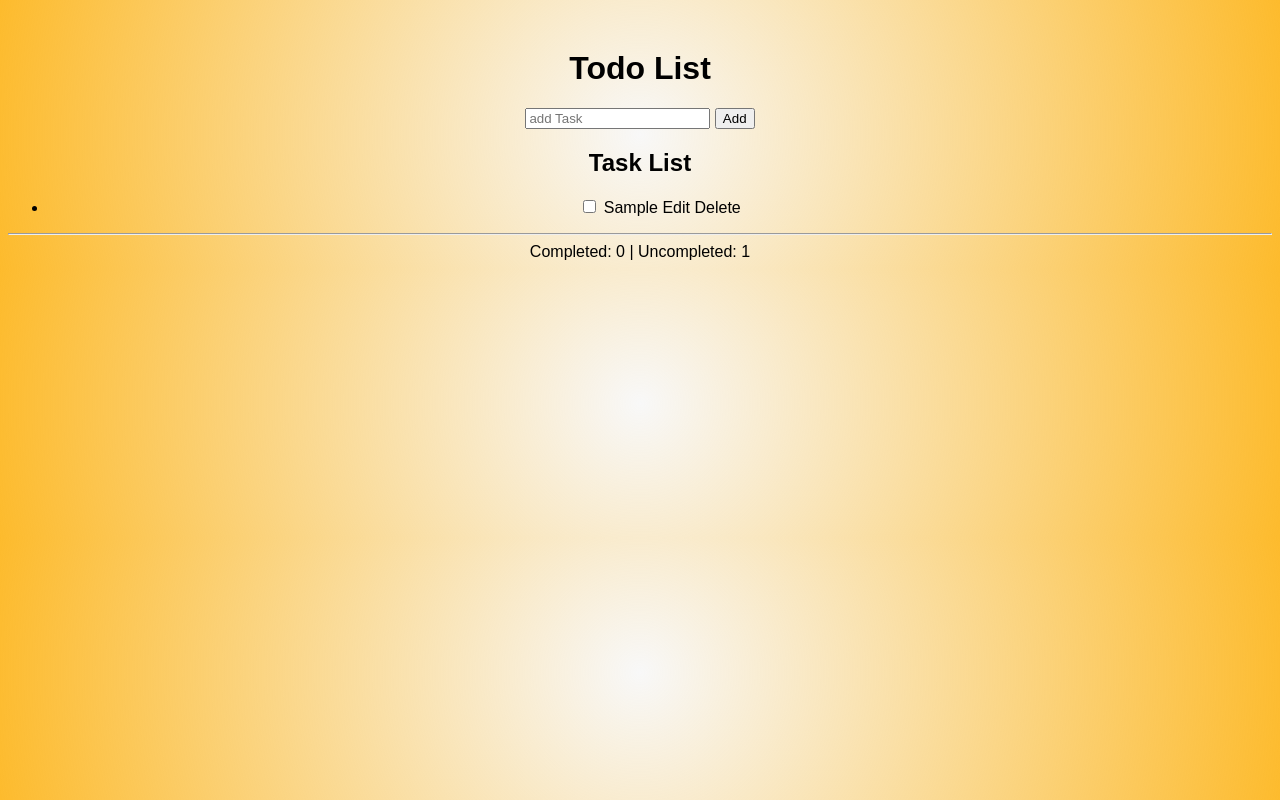
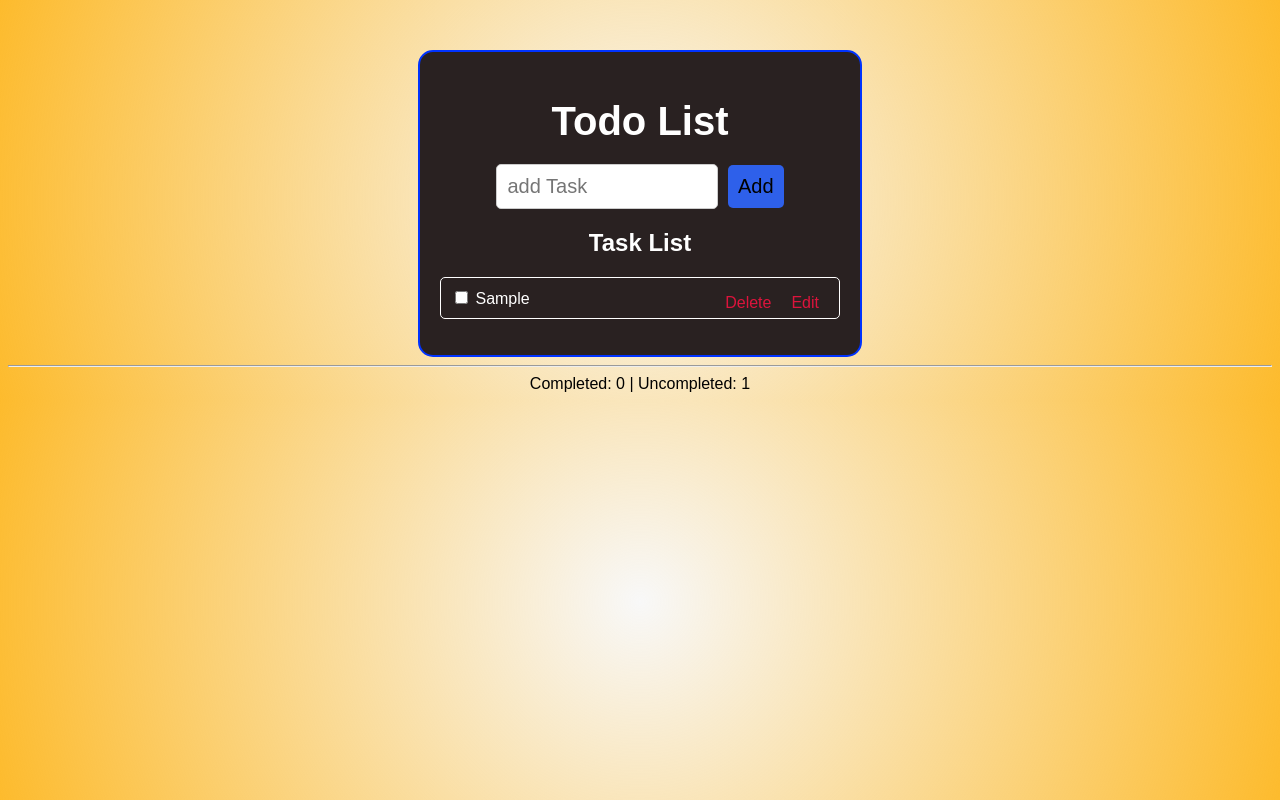
Before and after one commit to insightvigil/To-Do-ListApp, a plain HTML site: page index.html in a window 1280 px wide. Both pictures are taken after typing "Sample" into the empty fields and a click on the button "Add". Drawn offline with Linux system fonts and the light colour scheme.

Commit message:
Agregue los cambios en los containers

```diff
--- a/CSS/style.css
+++ b/CSS/style.css
@@ -5,8 +5,89 @@ body {
   text-align: center;
   margin-top: 50px;
 }
+
+
+#todo-container {
+  background: rgb(41, 33, 33);
+  width: 400px;
+  margin: 0 auto;
+  border: 2px solid #0033ff;
+  padding: 20px;
+  color: white;
+  border-radius: 15px;
+}
+
+#todo-container {
+  background: rgb(41, 33, 33);
+  width: 400px;
+  margin: 0 auto;
+  border: 2px solid #0033ff;
+  padding: 20px;
+  color: white;
+  border-radius: 15px;
+}
+
+#header {
+  margin: 5px;
+  font-size: 20px;
+  text-align: center;
+}
+
+h1 {
+  margin-bottom: 20px;
+}
+
+#input-box {
+  width: 200px;
+  padding: 10px;
+  border: 1px solid #ccc;
+  border-radius: 5px;
+  margin-right: 5px;
+  font-size: 20px;
+}
+
+#input-button {
+  font-size: 20px;
+  cursor: pointer;
+  transition: 0.4s;
+  padding: 10px;
+  border: none;
+  border-radius: 5px;
+  background-color: #2e60ea;
+}
+
+#input-button:hover {
+  background-color: #9eb7fd;
+}
+
+ul {
+  list-style: none;
+  padding: 0;
+  margin-top: 20px;
+  text-align:left;
+
+}
+
+li {
+border: 1px solid white;
+border-radius: 5px;
+margin-bottom: 10px;
+padding: 10px;
+margin-top: 10px;
+}
+
+.edit-btn, .delete-btn {
+  float: right;
+  color:crimson;
+  cursor: pointer;
+  margin: 3px 5px;
+  border: none;
+  padding: 3px 5px;
+  background: none;
+}
+
 .completed {
-    text-decoration: line-through;
-    color: gray;
-    border: 1px solid gray;
+  text-decoration: line-through;
+  color: gray;
+  border: 1px solid gray;
 }
```
